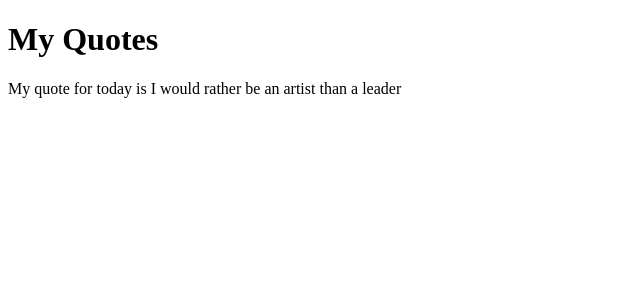
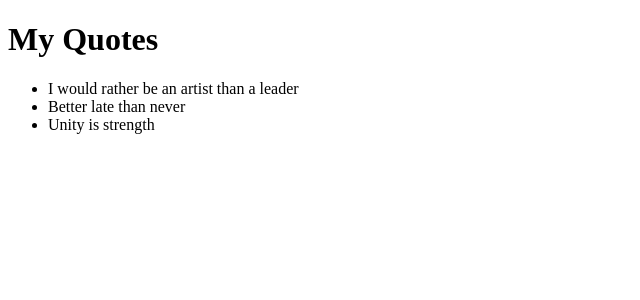
Before and after one commit to mwikiaBundi1/iQUOTE, an Angular app: page / in a window 1280 px wide. Shown: the top 300 px of the page, without its empty margins (0-640 px from the left). Built offline with nearby package versions, Linux system fonts and the light colour scheme.

Commit message:
add model class Quote

```diff
--- a/src/app/app.component.html
+++ b/src/app/app.component.html
@@ -1,10 +1,8 @@
-
-
-
-
 <router-outlet>
-  <div>
-    <h1>My Quotes</h1>
-    <p>My quote for today is {{quote}}</p>
-  </div>
+  <h1>My Quotes</h1>
+  <ul>
+      <li *ngFor='let quote of quotes'>
+        {{quote}}
+      </li>
+  </ul>
 </router-outlet>
--- a/src/app/app.component.ts
+++ b/src/app/app.component.ts
@@ -6,5 +6,10 @@ import { Component } from '@angular/core';
   styleUrls: ['./app.component.scss']
 })
 export class AppComponent {
-  quote = 'I would rather be an artist than a leader';
+
+  quotes:string[];
+
+  constructor(){
+    this.quotes = ['I would rather be an artist than a leader', 'Better late than never', 'Unity is strength']
+  }
 }
--- /dev/null
+++ b/src/app/quote.ts
@@ -0,0 +1,4 @@
+export class Quote {
+    id: number;
+  name: string;
+}
```
Also changed, not shown: 1 other file (tests, documents, lock files or other folders).
